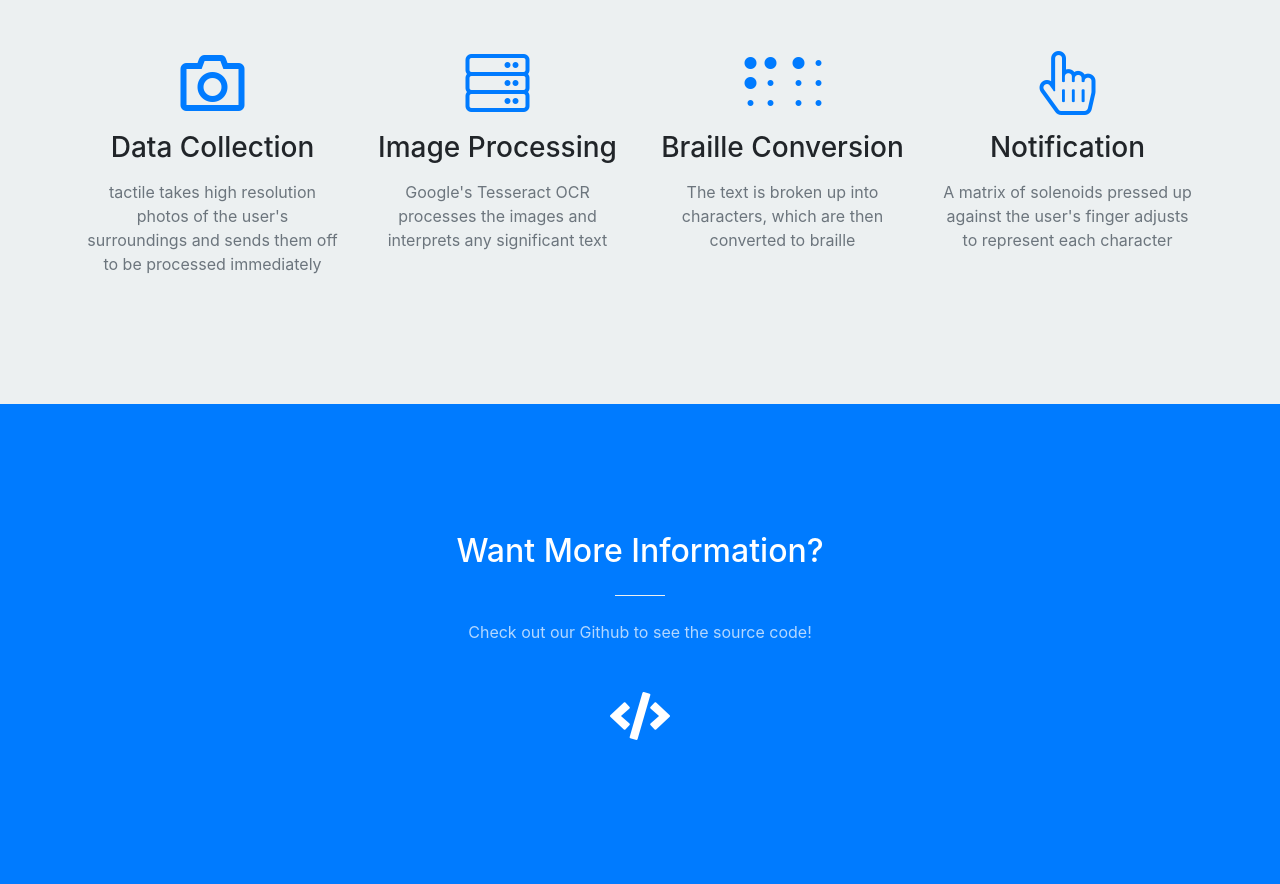
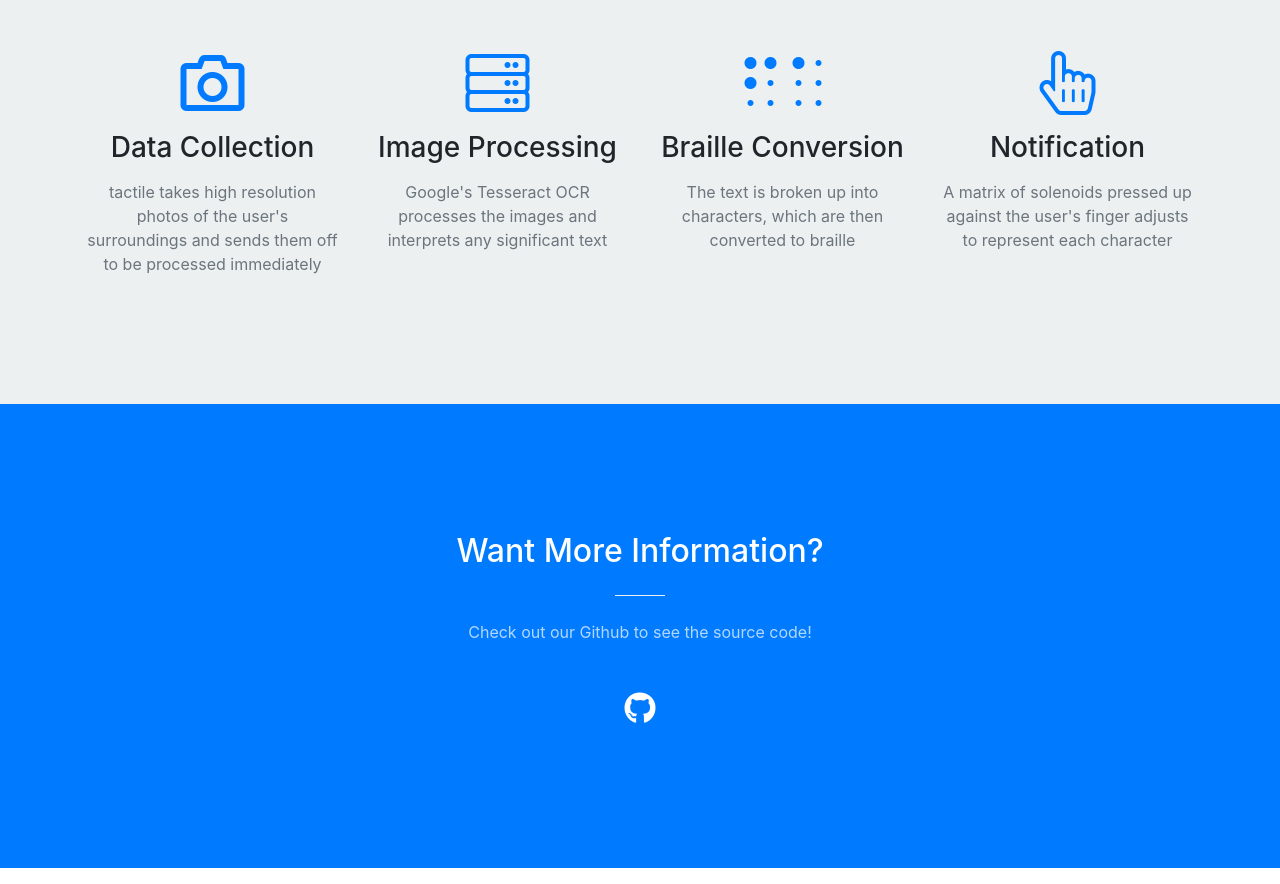
Before and after one commit to SomethingReallyLikeAttractive/SomethingReallyLikeAttractive.github.io, a website with bundled scripts: page index.html in a window 1280 px wide. Shown: the part 1730-2614 px from the top of the page. Built offline with nearby package versions, Linux system fonts and the light colour scheme.

Commit message:
github logo

```diff
--- a/index.html
+++ b/index.html
@@ -138,7 +138,7 @@
         <div class="row">
           <div class="col-lg-12 text-center">
             <a class="text-white" href="https://github.com/SomethingReallyLikeAttractive">
-              <i class="fa fa-code fa-3x mb-3 sr-contact"></i>
+              <i class="fab fa-github fa-2x mb-3 sr-contact"></i>
             </a>
           </div>
         </div>
```
Also changed, not shown: img/header.jpg.bak.jpg (deleted), 1 other file.
